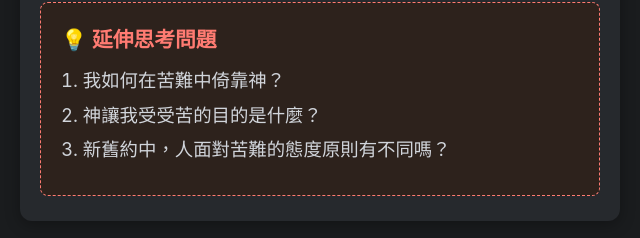
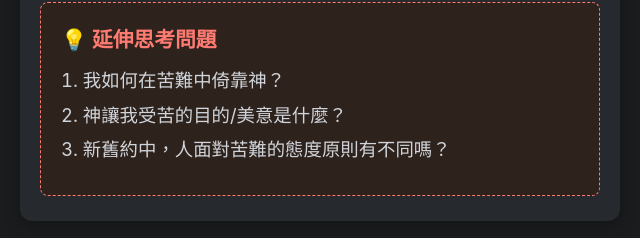
Before and after one commit to lyy12009/Psalms119, a plain HTML site: page index.html in a window 1280 px wide. Shown: the part 1428-1666 px from the top of the page, 320-960 px from the left. Drawn offline with Linux system fonts and the light colour scheme.

```diff
--- a/index.html
+++ b/index.html
@@ -195,7 +195,7 @@
         <div class="question-title">💡 延伸思考問題</div>
         <ol style="list-style-position: inside; color: #f0f2f5; font-size: 1.1rem;">
             <li style="margin-bottom: 5px;">我如何在苦難中倚靠神？</li>
-            <li style="margin-bottom: 5px;">神讓我受受苦的目的是什麼？</li>
+            <li style="margin-bottom: 5px;">神讓我受苦的目的/美意是什麼？</li>
             <li>新舊約中，人面對苦難的態度原則有不同嗎？</li>
         </ol>
     </div>
```
